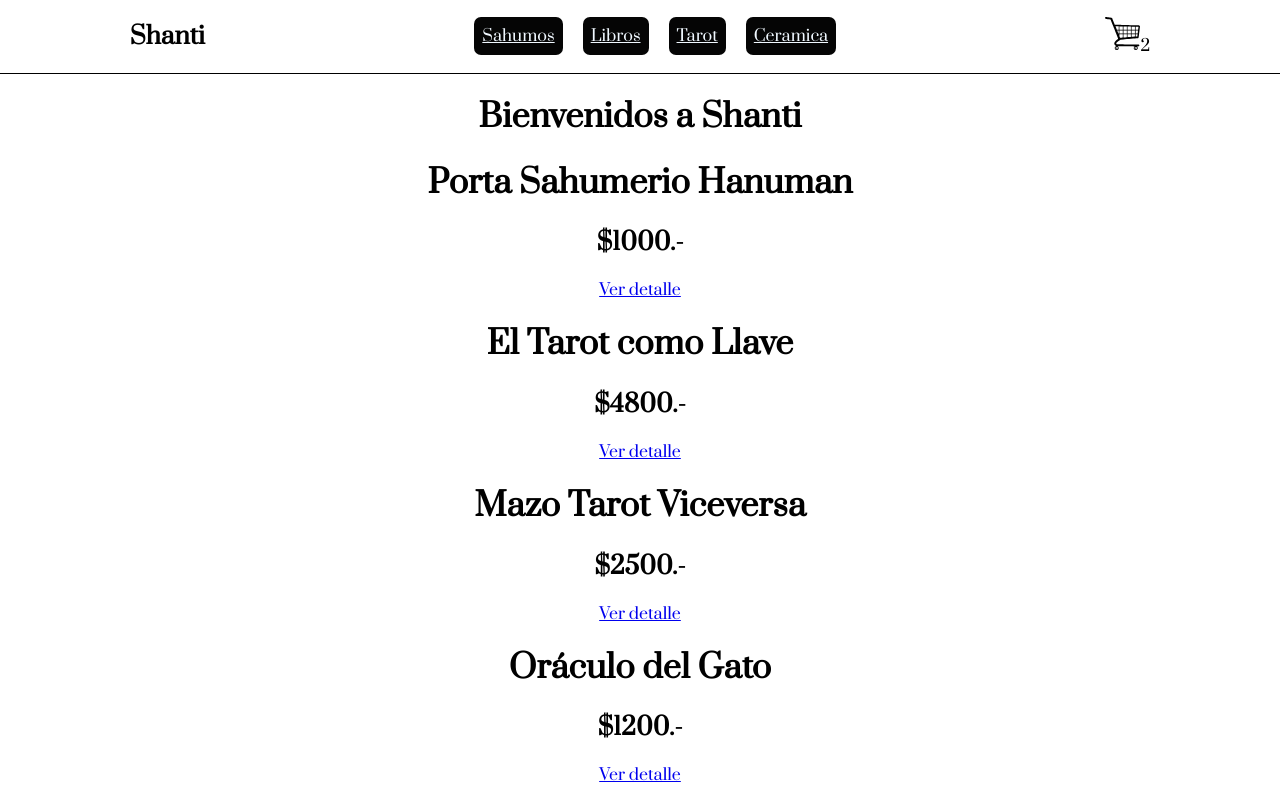
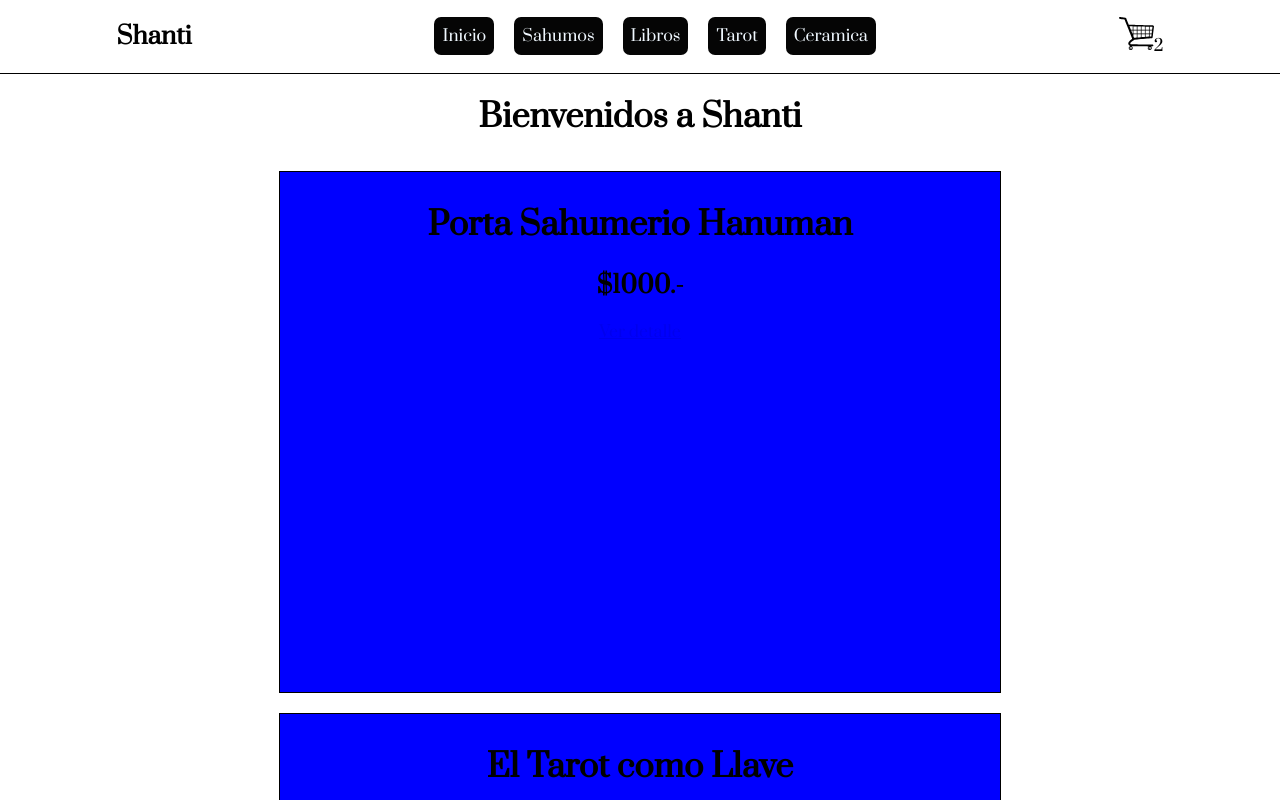
Before and after one commit to MelGar35/Ecommerce-Shanti-React, a React (Create React App) app: page / in a window 1280 px wide. Shown: the top 800 px of the page. Built offline with nearby package versions, Linux system fonts and the light colour scheme; a web font is replaced by a local one.

Commit message:
PreEntrega2+Garcia

```diff
--- a/src/asyncMock.js
+++ b/src/asyncMock.js
@@ -2,7 +2,7 @@ const products = [
     {
         id: "355",
         name: "Porta Sahumerio Hanuman",
-        imgSrc: "../Img/portasahumeriohanuman.jpg",
+        imgSrc: "../../Item/assets/portasahumeriohanuman.jpg",
         category: "ceramica",
         description: "De cerámica, pintado a mano",
         price: 1000,
--- /dev/null
+++ b/src/components/Item/Item.css
@@ -0,0 +1,13 @@
+
+
+.card{
+    display: inline-block;
+    flex-direction:column;
+    color: black;
+    width: 700px;
+    height: 500px;
+    padding: 10px;
+    margin: 10px;
+    border: 1px solid black ;
+    background-color: blue;
+}
--- a/src/components/Item/Item.js
+++ b/src/components/Item/Item.js
@@ -1,12 +1,14 @@
+import "./Item.css"
 import {Link} from "react-router-dom"
 
 
 const Item = ({prod}) => {
     return(
-        <div>
+        <div className="card">
             <h1 className="cardTitle">{prod.name}</h1>
             <h2 className="cardPrice">${prod.price}.-</h2>
             <Link to={`/detail/${prod.id}`}>Ver detalle</Link>
+
         </div>
     )
 }
--- /dev/null
+++ b/src/components/ItemCount/ItemCount.js
@@ -0,0 +1,27 @@
+import {useState} from "react"
+
+const ItemCount = () =>{
+    const [count, setCount] = useState(0)
+
+    const decrement = () =>{
+        if(count > 0){
+            setCount (count > 0)
+        }
+    }
+
+    const increment = () =>{
+        if(count > 25 ){
+            setCount (count + 1)
+        }
+    }
+
+    return(
+        <div>
+            <h1>{count}</h1>
+            <button onClick={decrement}>restar</button>
+            <button onClick={increment}>sumar</button>
+        </div>
+    )
+}
+
+export default ItemCount
--- a/src/components/ItemList/itemList.js
+++ b/src/components/ItemList/itemList.js
@@ -1,6 +1,6 @@
 import Item from "../Item/Item"
 
-const itemList = ({products}) => {
+const ItemList = ({products}) => {
     return (
         <div>
             {products.map (prod => (
@@ -11,4 +11,4 @@ const itemList = ({products}) => {
     )
 }
 
-export default itemList
+export default ItemList
--- a/src/components/ItemListContainer/ItemListContainer.js
+++ b/src/components/ItemListContainer/ItemListContainer.js
@@ -1,7 +1,8 @@
 import { useState, useEffect } from "react"
 import {getProducts} from "../../asyncMock"
-import ItemList from "../ItemList/itemList"
+import ItemList from "../ItemList/ItemList"
 import {useParams} from "react-router-dom"
+import ItemCount from "./components/ItemCount/ItemCount" //no funciona
 
 const ItemListContainer = ({greeting}) => {
     const [products,setProducts] = useState ([])
@@ -18,18 +19,16 @@ const ItemListContainer = ({greeting}) => {
     },[categoryId])
 
     if (loading) {
-        return (
-            <h2> Loading...</h2>
-            )
+        return (<h2> Loading...</h2>)
     }
 
 return (
     <div>
         <h1>{greeting}</h1>
         <ItemList products={products}/>
+        <ItemCount products={products}/>
     </div>
 )
-
 }
 
 export default ItemListContainer
--- a/src/components/Navbar/Navbar.css
+++ b/src/components/Navbar/Navbar.css
@@ -8,6 +8,7 @@
     color: black;
     border-bottom: 1px solid black;
 
+
 }
 
 .button{
@@ -16,4 +17,5 @@
     margin:10px;
     color: aliceblue;
     border-radius: 7px;
+    text-decoration: none;
 }
--- a/src/components/Navbar/Navbar.js
+++ b/src/components/Navbar/Navbar.js
@@ -9,8 +9,10 @@ const Navbar = () => {
             <h1>
                 Shanti
             </h1>
+
         </div>
         <div>
+            <Link to={`/`} className="button">Inicio</Link>
             <Link to={`/category/sahumos`} className="button">Sahumos</Link>
             <Link to={`/category/libros`} className="button">Libros</Link>
             <Link to={`/category/tarot`} className="button">Tarot</Link>
--- a/src/components/itemDetailContainer/itemDetailContainer.js
+++ b/src/components/itemDetailContainer/itemDetailContainer.js
@@ -5,16 +5,24 @@ import {useParams} from "react-router-dom"
 
 const ItemDetailContainer = () => {
     const [product, setProduct] = useState({})
-
+    const [loading, setLoading] = useState (true)
     const {productId} = useParams()
 
 
     useEffect(()=>{
         getProduct(productId).then(product =>{
             setProduct(product)
+        }).finally(()=>{
+            setLoading(false)
         })
 
-    },[])
+    },[productId])
+
+    if (loading) {
+        return (
+            <h2>Loading...</h2>
+        )
+    }
 
     console.log(product);
     return (
@@ -24,7 +32,7 @@ const ItemDetailContainer = () => {
             <h2>{product.name}</h2>
             <h2>${product.price}.-</h2>
             <h3>{product.description}</h3>
-            {/*Counter*/}
+
             </div>
         </div>
     )
```
Also changed, not shown: src/components/ItemList/ItemList.css (added).
